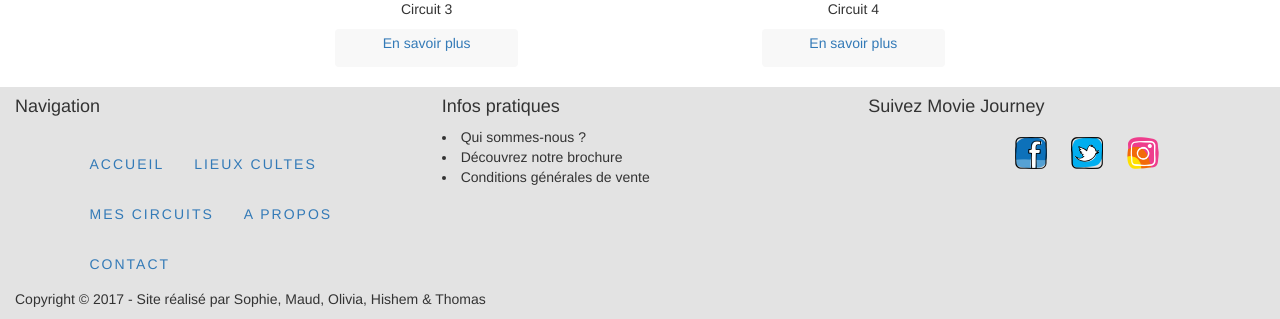
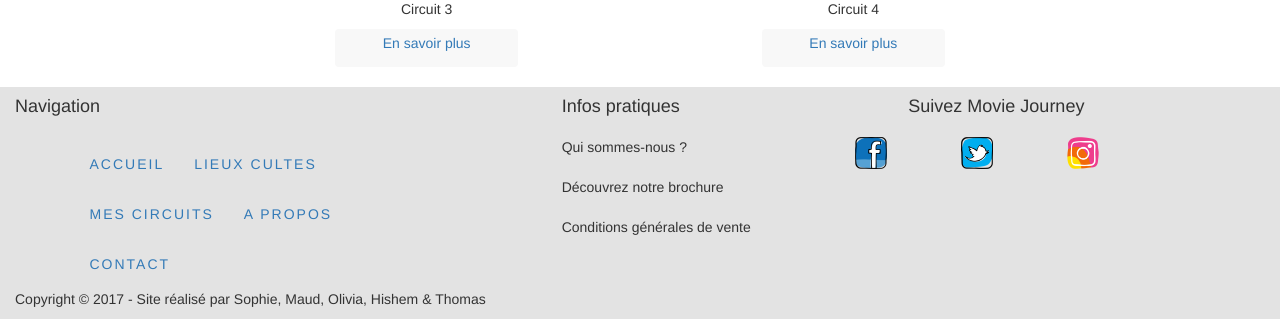
Before and after one commit to OliviaB14/moviejourney, a PHP site: page / in a window 1280 px wide. Shown: the part 1708-2027 px from the top of the page. Run offline with PHP 8.4, Linux system fonts and the light colour scheme; data comes from the database, SQL or seed files in the repository.

Commit message:
css footer

```diff
--- a/css/style.css
+++ b/css/style.css
@@ -193,3 +193,27 @@ button.btn.btn-default.col-lg-2.col-md-hidden {
 	text-transform:uppercase;
 	letter-spacing:2px;
 }
+
+#infos li{
+    list-style: none;
+    margin-top: 20px;
+    margin-left: 120px
+}
+
+#infos h4{
+    margin-left: 120px;
+
+}
+
+#social li {
+    text-decoration: none;
+    margin-left: 50px;
+}
+
+#social h4{
+    margin-left: 40px;
+}
+
+#img_social{
+    margin-left: -270px;
+}
--- a/footer.php
+++ b/footer.php
@@ -1,4 +1,5 @@
 <div class="container-fluid">
+<link rel="stylesheet" href="css/style.css" type="text/css" />
 	<footer>
 		<div class="row">
 			<div class="col-lg-4 col-md-6">
@@ -11,15 +12,15 @@
 					<li><a href="contact.php">Contact</a></li>
 				</ul>
 			</div>
-			<div class="col-lg-4 col-xs-12">
+			<div class="col-lg-4 col-xs-12"; id="infos">
 				<h4>Infos pratiques</h4>
 				<li>Qui sommes-nous ?</li>
 				<li>Découvrez notre brochure</li>
 				<li>Conditions générales de vente</li>
 			</div>
-			<div class="social-inner col-lg-4 col-md-6">
+			<div class="social-inner col-lg-4 col-md-6"; id="social">
 				<h4>Suivez Movie Journey</h4>
-				<ul class="social">
+				<ul class="social"; id="img_social">
 					<li><a href="https://www.facebook.com/MovieJourney2017/"><img src="image/facebook.png" alt="Page Facebook Movie Journey"/></a></li>
 					<li><a href="#"><img src="image/twitter.png" alt="Page Twitter Movie Journey"/></a></li>
 					<li><a href="#"><img src="image/instagram.png" alt="Page Instagram Movie Journey"/></a></li>
@@ -28,7 +29,7 @@
 		</div>
 			<!-- copyright info -->
 		<div class="row">
-			<div class="copyright col-lg-12">
+			<div class="copyright col-lg-12"; id="">
 				<p>Copyright © 2017 - Site réalisé par Sophie, Maud, Olivia, Hishem & Thomas</p>
 			</div>
 		</div>
```
